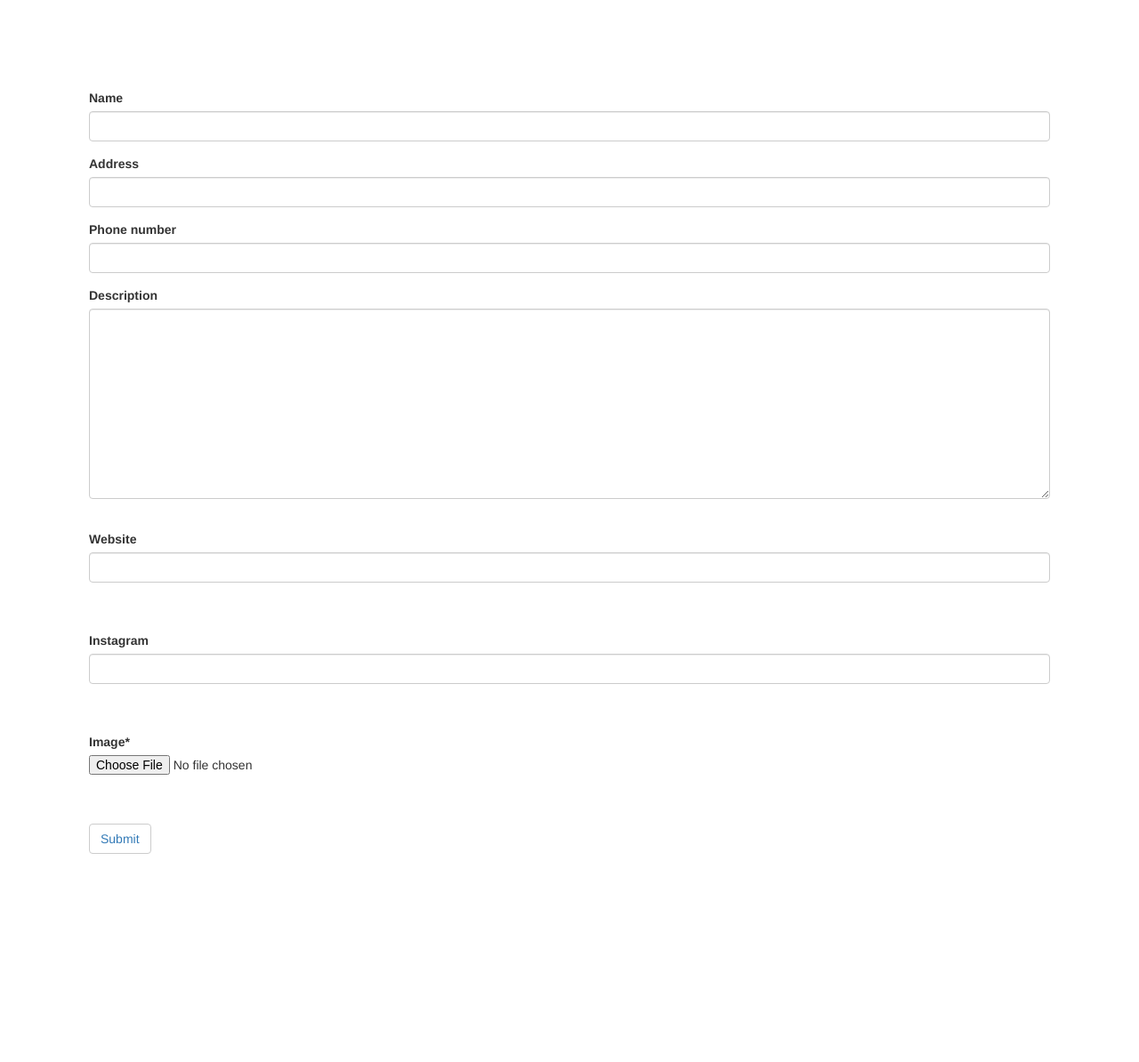
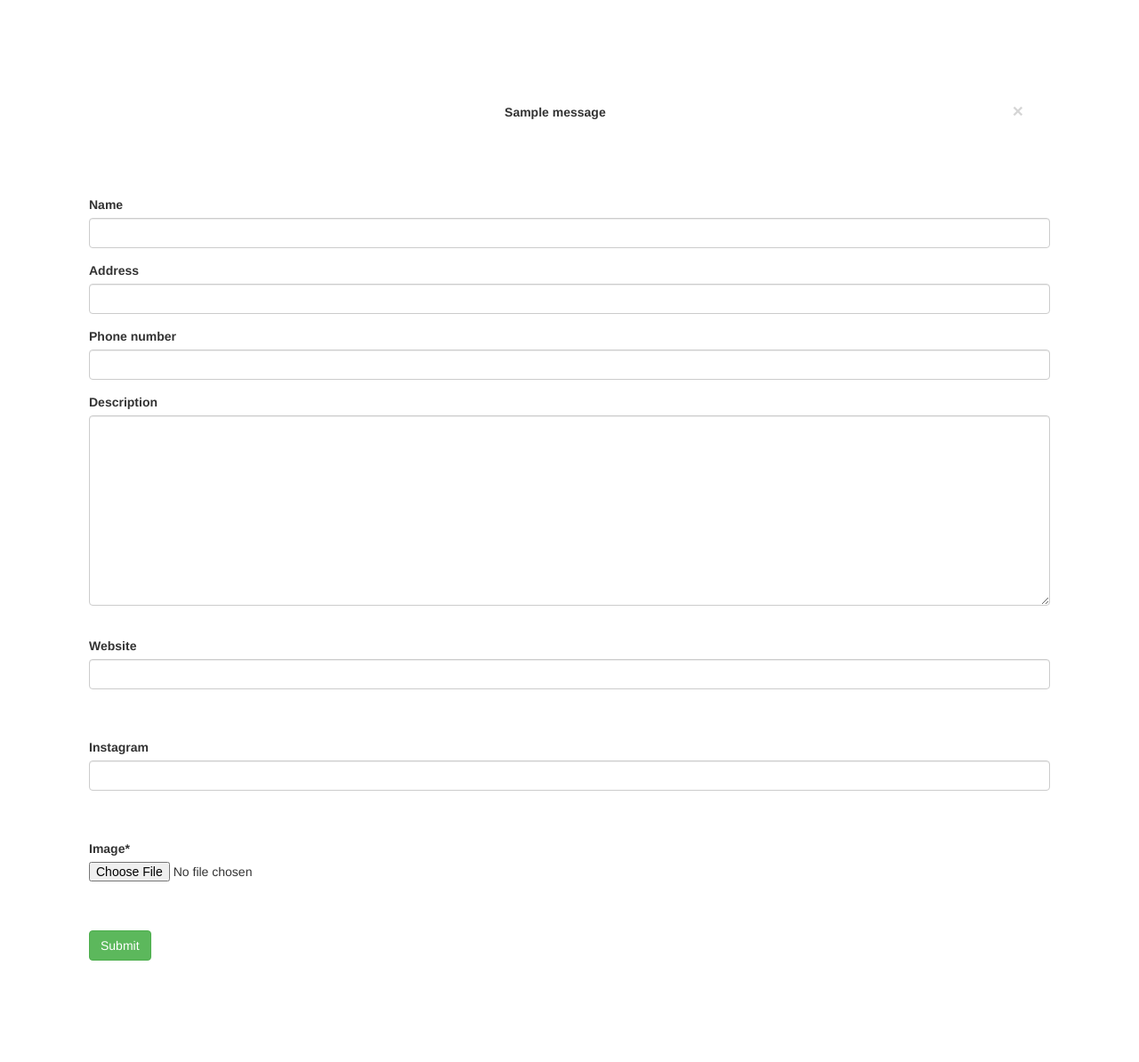
Before and after one commit to FatemeFouladkar/DineSpot, a Django app: page /add-dining in a window 1280 px wide. Shown: the whole page at 89% size. Before the commit the page ends 960 px from the top, so only its background shows below. Run offline with Django 3.2, Linux system fonts and the light colour scheme; tables that the repository leaves empty hold one stand-in row (values such as "Sample post"); one stand-in notice (Sample message) is shown; some libraries are stand-ins or nearby versions.

Commit message:
add success message

```diff
--- a/dinings/views.py
+++ b/dinings/views.py
@@ -1,6 +1,8 @@
 from django.views.generic import TemplateView, CreateView
 from django.urls import reverse_lazy
 from django.db import transaction
+from django.contrib import messages
+from django.contrib.messages.views import SuccessMessageMixin
 
 import folium
 from folium.plugins import LocateControl, Search
@@ -10,11 +12,17 @@ from .forms import DiningForm, ImageFormSet, LinkFormSet
 from .map_utils import make_markers_and_add_to_map, make_popup_data
 
 
-class CreateDining(CreateView):
+
+class CreateDining(SuccessMessageMixin, CreateView):
     template_name = 'add_new_dining_form.html'
     model = Dining
     form_class = DiningForm
-    success_url = reverse_lazy('dinings:map')
+    success_url = reverse_lazy('dinings:add-dining')
+    success_message = "Your request was sent successfully! We'll let you know when it's confirmed"
+
+    def get_success_message(self, cleaned_data):
+        return messages.success(self.request, self.success_message, extra_tags='alert-success')
+
 
     def get_context_data(self, **kwargs):
         context = super().get_context_data(**kwargs)
@@ -27,6 +35,7 @@ class CreateDining(CreateView):
         return context
 
     def form_valid(self, form, formset1, formset2):
+
         with transaction.atomic():
             self.object = form.save()
 
@@ -40,9 +49,11 @@ class CreateDining(CreateView):
         return super().form_valid(form)
 
     def form_invalid(self, form, formset1, formset2):
+
         return self.render_to_response(self.get_context_data(form=form, formset1=formset1, formset2=formset2))
 
     def post(self, request, *args, **kwargs):
+
         self.object = None
         form_class = self.get_form_class()
         form = self.get_form(form_class)
--- a/templates/add_new_dining_form.html
+++ b/templates/add_new_dining_form.html
@@ -20,6 +20,17 @@
     <body>
         <form method="post" enctype="multipart/form-data" style="padding: 100px;">
             {% csrf_token %}
+            {% for message in messages %}
+                <div class="container-fluid p-0 success-message">
+                    <div class="text-center alert {{ message.tags }} alert-dismissible mx-2" role="alert" style="height:100px">
+                        <button type="button" class="close" data-dismiss="alert" aria-label="Close">
+                            <span aria-hidden="True">&times;</span>
+                        </button>
+                        <b> {{ message }} </b>
+                    </div>
+                </div>
+            {% endfor %}
+            {{ field.errors }}
             {{ form.non_form_errors }}
             {{ form|crispy }}
             <br>
@@ -31,18 +42,23 @@
             {{ formset2.management_form}}
 
             {% for form in formset2.forms %}
+                {{ field.errors }}
+                {{ form.non_form_errors }}
                 {{ form|crispy }}
                 <br><br>
             {% endfor %}
 
             {% for form in formset1.forms %}
+                {{ field.errors }}
+                {{ form.non_form_errors }}
                 {{ form|crispy }}
                 <br><br>
             {% endfor %}
 
-            <button type="submit" class="btn btn-default">
-                <a href="#" > Submit</a>
+            <button formnovalidate type="submit" class="px-5 btn btn-success" name="submit" value="submit" action="">
+                Submit
             </button>
+
         </form>
     </body>
 
--- a/templates/map.html
+++ b/templates/map.html
@@ -33,7 +33,7 @@
             <div class="collapse navbar-collapse">
                 <ul class="navbar-nav">
                     <li class="nav-item" style="margin-right:10px">
-                        <a href="#" class="nav-link">Add Your Dining Spot</a>
+                        <a href="{% url 'dinings:add-dining' %}" target="_blank" class="nav-link">Add Your Dining Spot</a>
                     </li>
 
                     <li class="nav-item">
```
